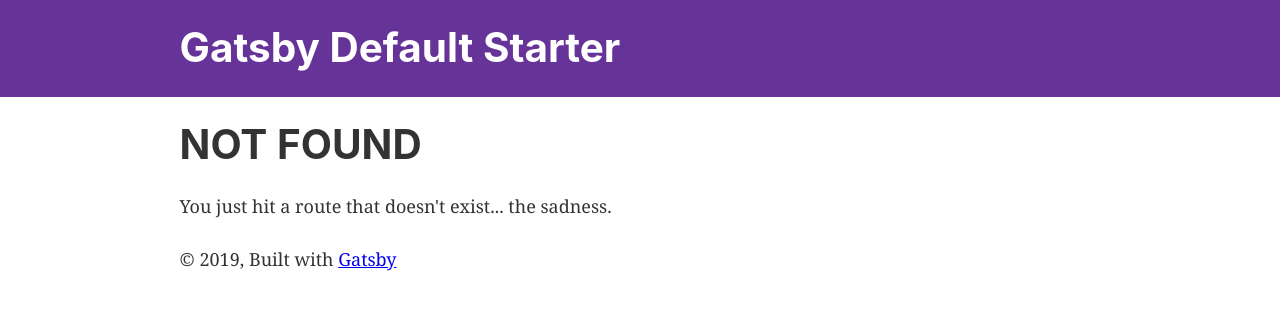
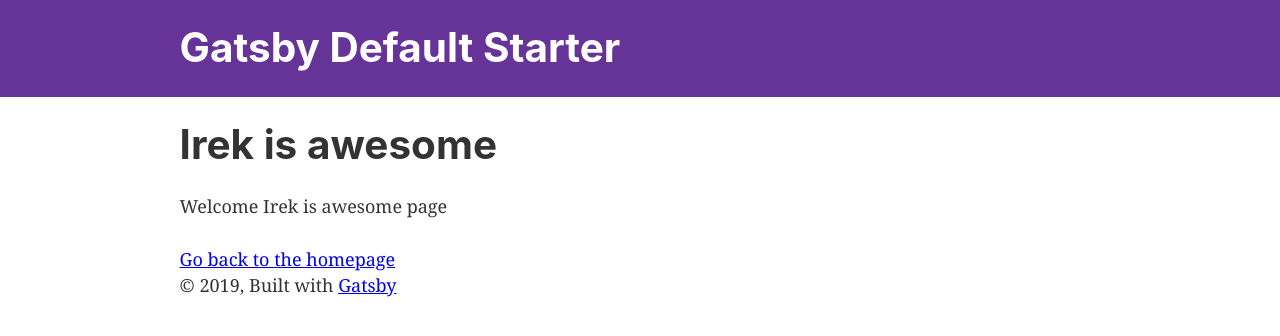
Before and after one commit to kayinrage/gatsby-test, a Gatsby site: page /page-irek in a window 1280 px wide. Before the commit this address had no page. Built offline with nearby package versions, Linux system fonts and the light colour scheme; Gatsby itself is replaced by a stand-in of ours.

Commit message:
test page

```diff
--- a/src/pages/index.js
+++ b/src/pages/index.js
@@ -15,6 +15,7 @@ const IndexPage = () => (
       <Image />
     </div>
     <Link to="/page-2/">Go to page 2</Link>
+    <Link to="/page-irek/">Go to page Irek</Link>
   </Layout>
 )
 
--- /dev/null
+++ b/src/pages/page-irek.js
@@ -0,0 +1,16 @@
+import React from "react"
+import { Link } from "gatsby"
+
+import Layout from "../components/layout"
+import SEO from "../components/seo"
+
+const IrekPage = () => (
+  <Layout>
+    <SEO title="Page two" />
+    <h1>Irek is awesome</h1>
+    <p>Welcome Irek is awesome page</p>
+    <Link to="/">Go back to the homepage</Link>
+  </Layout>
+)
+
+export default IrekPage
```
